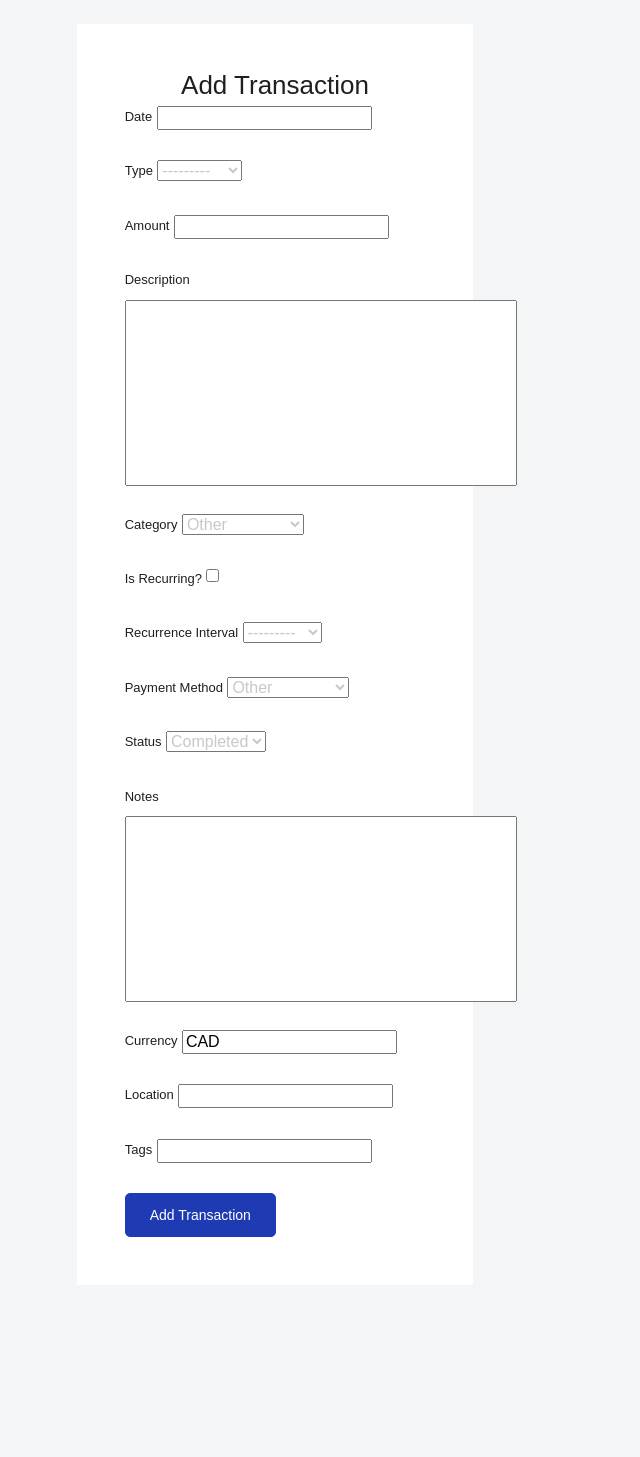
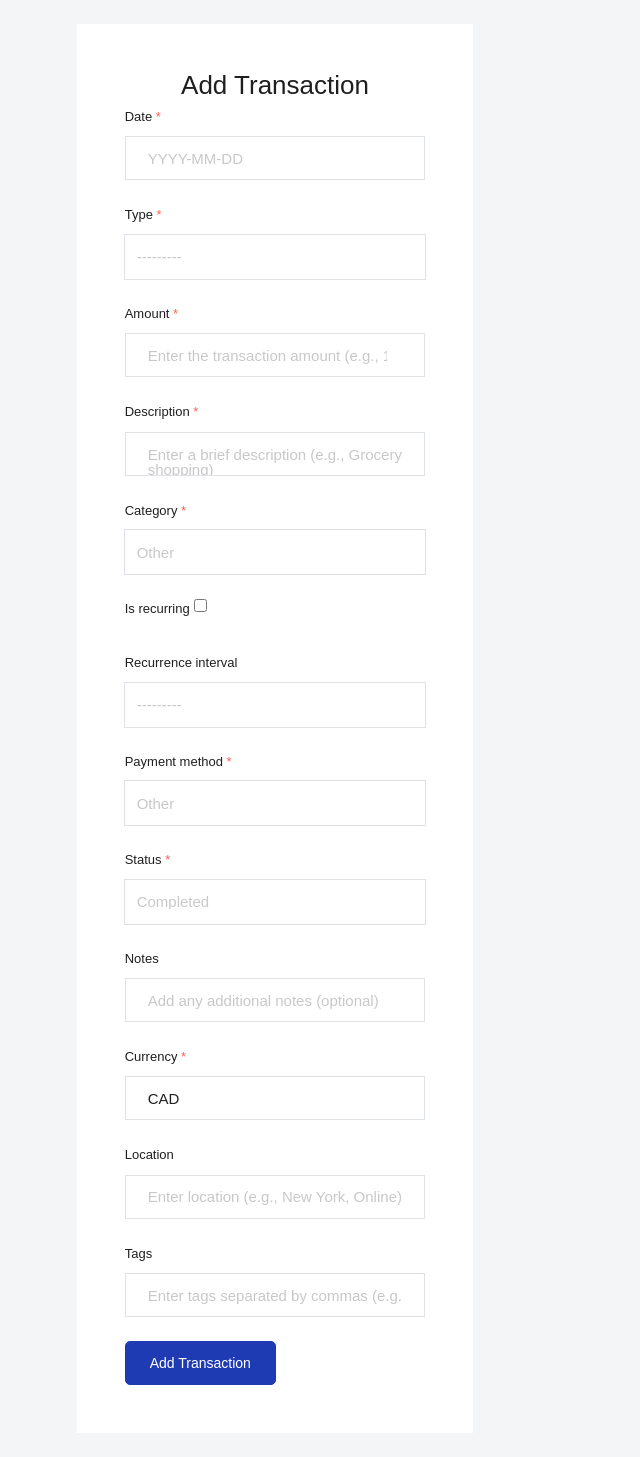
Before and after one commit to ethanondzik/personal-finance-tracker, a Django app: page /add_transaction/ in a window 1280 px wide. Shown: the whole page, without its empty margins (365-1005 px from the left). Before the commit the page ends 1237 px from the top, so only its background shows below. Run offline with Django 5.2, Linux system fonts and the light colour scheme; the visitor is signed in with stand-in values (Sample User, id 1); some libraries are stand-ins or nearby versions.

Commit message:
Added basic validation to transaction forms when adding or updating transactions, made UI improvements to show required form fields and fixed some styling problems with form inputs.

```diff
--- a/personal_finance_tracker/finance_tracker/forms.py
+++ b/personal_finance_tracker/finance_tracker/forms.py
@@ -1,5 +1,6 @@
 from django import forms
 from .models import Transaction
+from datetime import date, timedelta
 
 class TransactionForm(forms.ModelForm):
     class Meta:
@@ -10,5 +11,64 @@ class TransactionForm(forms.ModelForm):
             'status', 'notes', 'currency', 'location', 'tags'
         ]
 
+    # Apply bootstrap form control class to all form fields so they look nice
+    def __init__(self, *args, **kwargs):
+        super().__init__(*args, **kwargs)
+        for field_name, field in self.fields.items():
+            if field_name != 'is_recurring':
+                field.widget.attrs['class'] = 'form-control'
+
+        # Add placeholders for input fields
+        self.fields['date'].widget.attrs['placeholder'] = 'YYYY-MM-DD'
+        self.fields['type'].widget.attrs['placeholder'] = 'Select transaction type (e.g., income, expense)'
+        self.fields['amount'].widget.attrs['placeholder'] = 'Enter the transaction amount (e.g., 100.00)'
+        self.fields['description'].widget.attrs['placeholder'] = 'Enter a brief description (e.g., Grocery shopping)'
+        self.fields['category'].widget.attrs['placeholder'] = 'Select a category (e.g., Food, Rent, Other)'
+        self.fields['is_recurring'].widget.attrs['placeholder'] = 'Check if this is a recurring transaction'
+        self.fields['recurrence_interval'].widget.attrs['placeholder'] = 'Enter recurrence interval (e.g., Monthly)'
+        self.fields['payment_method'].widget.attrs['placeholder'] = 'Select payment method (e.g., Credit Card, Cash)'
+        self.fields['status'].widget.attrs['placeholder'] = 'Select transaction status (e.g., Completed, Pending)'
+        self.fields['notes'].widget.attrs['placeholder'] = 'Add any additional notes (optional)'
+        self.fields['currency'].widget.attrs['placeholder'] = 'Enter currency (e.g., USD, EUR)'
+        self.fields['location'].widget.attrs['placeholder'] = 'Enter location (e.g., New York, Online)'
+        self.fields['tags'].widget.attrs['placeholder'] = 'Enter tags separated by commas (e.g., groceries, food)'
+
+
+    # Field-specific validation for `amount`
+    def clean_amount(self):
+        amount = self.cleaned_data.get('amount')
+        upper_bound = 1000000
+        lower_bound = -1000000
+        if amount > upper_bound or amount < lower_bound:
+            raise forms.ValidationError(f"Amount must a number between {lower_bound} and {upper_bound}.")
+        return amount
+
+    # Field-specific validation for `date`
+    def clean_date(self):
+        transaction_date = self.cleaned_data.get('date')
+        upper_bound = date.today() + timedelta(days=365*10)
+        lower_bound = date.today() - timedelta(days=365*10)
+        if transaction_date > upper_bound or transaction_date < lower_bound:
+            raise forms.ValidationError("Transaction date cannot be in the future.")
+        return transaction_date
+
+    # Cross-field validation
+    def clean(self):
+        cleaned_data = super().clean()
+        transaction_type = cleaned_data.get('type')
+        category = cleaned_data.get('category')
+
+        # Ensure income transactions have the category 'other'
+        if transaction_type == 'income' and category != 'other':
+            raise forms.ValidationError("Income transactions must have the category 'other'.")
+
+        # Ensure recurring transactions have a recurrence interval
+        is_recurring = cleaned_data.get('is_recurring')
+        recurrence_interval = cleaned_data.get('recurrence_interval')
+        if is_recurring and not recurrence_interval:
+            raise forms.ValidationError("Recurring transactions must have a recurrence interval.")
+
+        return cleaned_data
+
 class CSVUploadForm(forms.Form):
     file = forms.FileField(label="Upload CSV File")
--- a/personal_finance_tracker/finance_tracker/models.py
+++ b/personal_finance_tracker/finance_tracker/models.py
@@ -11,7 +11,7 @@ class Transaction(models.Model):
     date = models.DateField()
     type = models.CharField(max_length=20, choices=TRANSACTION_TYPES)
     amount = models.DecimalField(max_digits=20, decimal_places=2)
-    description = models.TextField()
+    description = models.TextField(max_length=255)
     category = models.CharField(max_length=50, choices=[
         ('food', 'Food'),
         ('rent', 'Rent'),
@@ -43,7 +43,7 @@ class Transaction(models.Model):
     ],
         default='completed'
     )
-    notes = models.TextField(null=True, blank=True)
+    notes = models.TextField(null=True, blank=True, max_length=512)
     currency = models.CharField(max_length=20, default='CAD')
     linked_transaction = models.ForeignKey('self', on_delete=models.SET_NULL, null=True, blank=True)
     location = models.CharField(max_length=255, null=True, blank=True)
--- a/personal_finance_tracker/finance_tracker/templates/finance_tracker/add_transaction.html
+++ b/personal_finance_tracker/finance_tracker/templates/finance_tracker/add_transaction.html
@@ -8,60 +8,36 @@
                 <div class="col-lg-4 mx-auto">
                     <div class="auth-form-light text-left py-5 px-4 px-sm-5">
                         <h2 class="text-center">Add Transaction</h2>
+
+                        <!-- Render all non-field errors -->
+                        {% if form.non_field_errors %}
+                        <div class="invalid-feedback d-block">
+                            {% for error in form.non_field_errors %}
+                            <p>{{ error }}</p>
+                            {% endfor %}
+                        </div>
+                        {% endif %}
+
                         <form method="post" action="{% url 'add_transaction' %}">
                             {% csrf_token %}
+                            {% for field in form %}
                             <div class="form-group">
-                                <label for="id_date">Date</label>
-                                {{ form.date }}
+                                <label for="{{ field.id_for_label }}">
+                                    {{ field.label }}
+                                    {% if field.field.required %}
+                                    <span class="text-danger">*</span>
+                                    {% endif %}
+                                </label>
+                                {{ field }}
+                                {% if field.errors %}
+                                <div class="invalid-feedback d-block">
+                                    {% for error in field.errors %}
+                                    <p>{{ error }}</p>
+                                    {% endfor %}
+                                </div>
+                                {% endif %}
                             </div>
-                            <div class="form-group">
-                                <label for="id_type">Type</label>
-                                {{ form.type }}
-                            </div>
-                            <div class="form-group">
-                                <label for="id_amount">Amount</label>
-                                {{ form.amount }}
-                            </div>
-                            <div class="form-group">
-                                <label for="id_description">Description</label>
-                                {{ form.description }}
-                            </div>
-                            <div class="form-group">
-                                <label for="id_category">Category</label>
-                                {{ form.category }}
-                            </div>
-                            <div class="form-group">
-                                <label for="id_is_recurring">Is Recurring?</label>
-                                {{ form.is_recurring }}
-                            </div>
-                            <div class="form-group">
-                                <label for="id_recurrence_interval">Recurrence Interval</label>
-                                {{ form.recurrence_interval }}
-                            </div>
-                            <div class="form-group">
-                                <label for="id_payment_method">Payment Method</label>
-                                {{ form.payment_method }}
-                            </div>
-                            <div class="form-group">
-                                <label for="id_status">Status</label>
-                                {{ form.status }}
-                            </div>
-                            <div class="form-group">
-                                <label for="id_notes">Notes</label>
-                                {{ form.notes }}
-                            </div>
-                            <div class="form-group">
-                                <label for="id_currency">Currency</label>
-                                {{ form.currency }}
-                            </div>
-                            <div class="form-group">
-                                <label for="id_location">Location</label>
-                                {{ form.location }}
-                            </div>
-                            <div class="form-group">
-                                <label for="id_tags">Tags</label>
-                                {{ form.tags }}
-                            </div>
+                            {% endfor %}
                             <button type="submit" class="btn btn-primary">Add Transaction</button>
                         </form>
                     </div>
--- a/personal_finance_tracker/finance_tracker/templates/finance_tracker/base.html
+++ b/personal_finance_tracker/finance_tracker/templates/finance_tracker/base.html
@@ -5,6 +5,8 @@
     <meta charset="utf-8" />
     <meta name="viewport" content="width=device-width, initial-scale=1, shrink-to-fit=no" />
     <title>{% block title %}My Personal Finance Tracker{% endblock %}</title>
+    <!-- Bootstrap cdn-->
+    <!--<link href="https://cdn.jsdelivr.net/npm/bootstrap@5.3.2/dist/css/bootstrap.min.css" rel="stylesheet" integrity="sha384-rbsA2VBKQmPoY2zFQytb1zW4zU+v8U5p3y5p6Xk5e5e5e5e5e5e5e5e5e5e5e5e5" crossorigin="anonymous">-->
     <!-- plugins:css -->
     <link rel="stylesheet" href="{% static 'vendors/feather/feather.css' %}">
     <link rel="stylesheet" href="{% static 'vendors/mdi/css/materialdesignicons.min.css' %}">
--- a/personal_finance_tracker/finance_tracker/templates/finance_tracker/dashboard.html
+++ b/personal_finance_tracker/finance_tracker/templates/finance_tracker/dashboard.html
@@ -6,6 +6,8 @@
     <meta charset="utf-8">
     <meta name="viewport" content="width=device-width, initial-scale=1, shrink-to-fit=no">
     <title>Finance Tracker</title>
+    <!--<link href="https://cdn.jsdelivr.net/npm/bootstrap@5.3.2/dist/css/bootstrap.min.css" rel="stylesheet" integrity="sha384-rbsA2VBKQmPoY2zFQytb1zW4zU+v8U5p3y5p6Xk5e5e5e5e5e5e5e5e5e5e5e5e5" crossorigin="anonymous">-->
+
     <!-- plugins:css -->
     <link rel="stylesheet" href="{% static 'vendors/feather/feather.css' %}">
     <link rel="stylesheet" href="{% static 'vendors/mdi/css/materialdesignicons.min.css' %}">
--- a/personal_finance_tracker/finance_tracker/views.py
+++ b/personal_finance_tracker/finance_tracker/views.py
@@ -26,7 +26,10 @@ def add_transaction(request):
             transaction = form.save(commit=False)
             transaction.user = request.user
             transaction.save()
+            messages.success(request, "Transaction added successfully!")
             return redirect('dashboard')
+        else:
+            messages.error(request, "Error adding transaction. Please try again.")
     else:
         form = TransactionForm()
     return render(request, 'finance_tracker/add_transaction.html', {'form': form})
```
Also changed, not shown: personal_finance_tracker/finance_tracker/templates/finance_tracker/update_transaction.html (+29 -50 lines), personal_finance_tracker/personal_finance_tracker/settings.py (line endings or trailing spaces), requirements.txt (line endings or trailing spaces).
